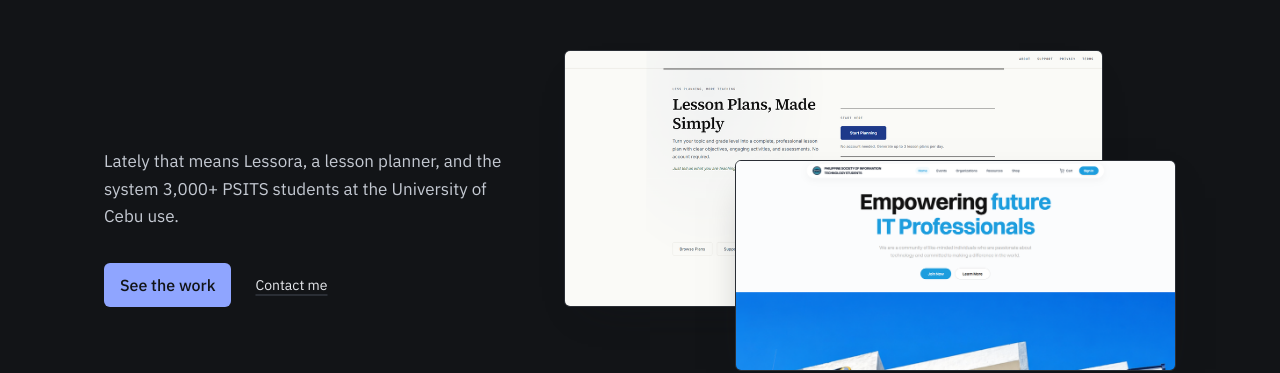
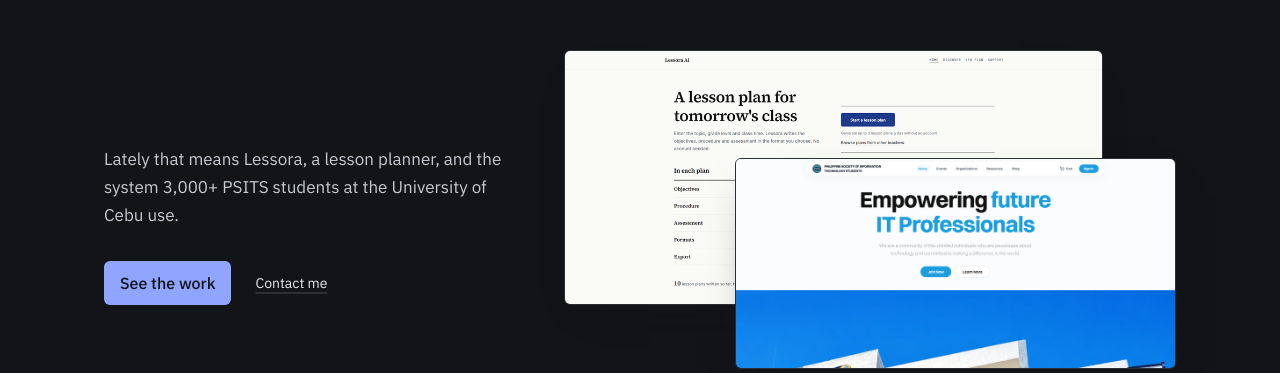
Before and after one commit to Javabutdif/Portfolio-Archiona, a Next.js app: page / in a window 1280 px wide. Shown: the part 291-664 px from the top of the page. Built offline with nearby package versions, Linux system fonts and the light colour scheme; no server answers; the database is empty.

Commit message:
chore: update Lessora screenshot to the current landing page

```diff
--- a/app/_lib/projects.ts
+++ b/app/_lib/projects.ts
@@ -27,7 +27,7 @@ export const projects: readonly Project[] = [
     demoLink: 'https://lessora.ajgenabio.me/',
     linkLabel: 'Open Lessora',
     thumbnail: '/assets/lessora.png',
-    thumbnailAlt: 'Lessora landing page with the headline "Lesson Plans, Made Simply"',
+    thumbnailAlt: 'Lessora landing page with the headline "A lesson plan for tomorrow\'s class"',
     year: '2026',
     role: 'Solo founder and developer',
     category: 'featured',
--- a/app/page.tsx
+++ b/app/page.tsx
@@ -135,7 +135,7 @@ export default function Home() {
               src="/assets/lessora.png"
               alt=""
               width={1000}
-              height={475}
+              height={472}
               priority
               sizes="(min-width: 1024px) 50vw, 90vw"
               className="w-[88%] h-auto rounded-[var(--radius-ui)] border border-rule shadow-[0_18px_40px_-24px_rgb(21_23_28/0.45)]"
```
Also changed, not shown: public/assets/lessora.png.
